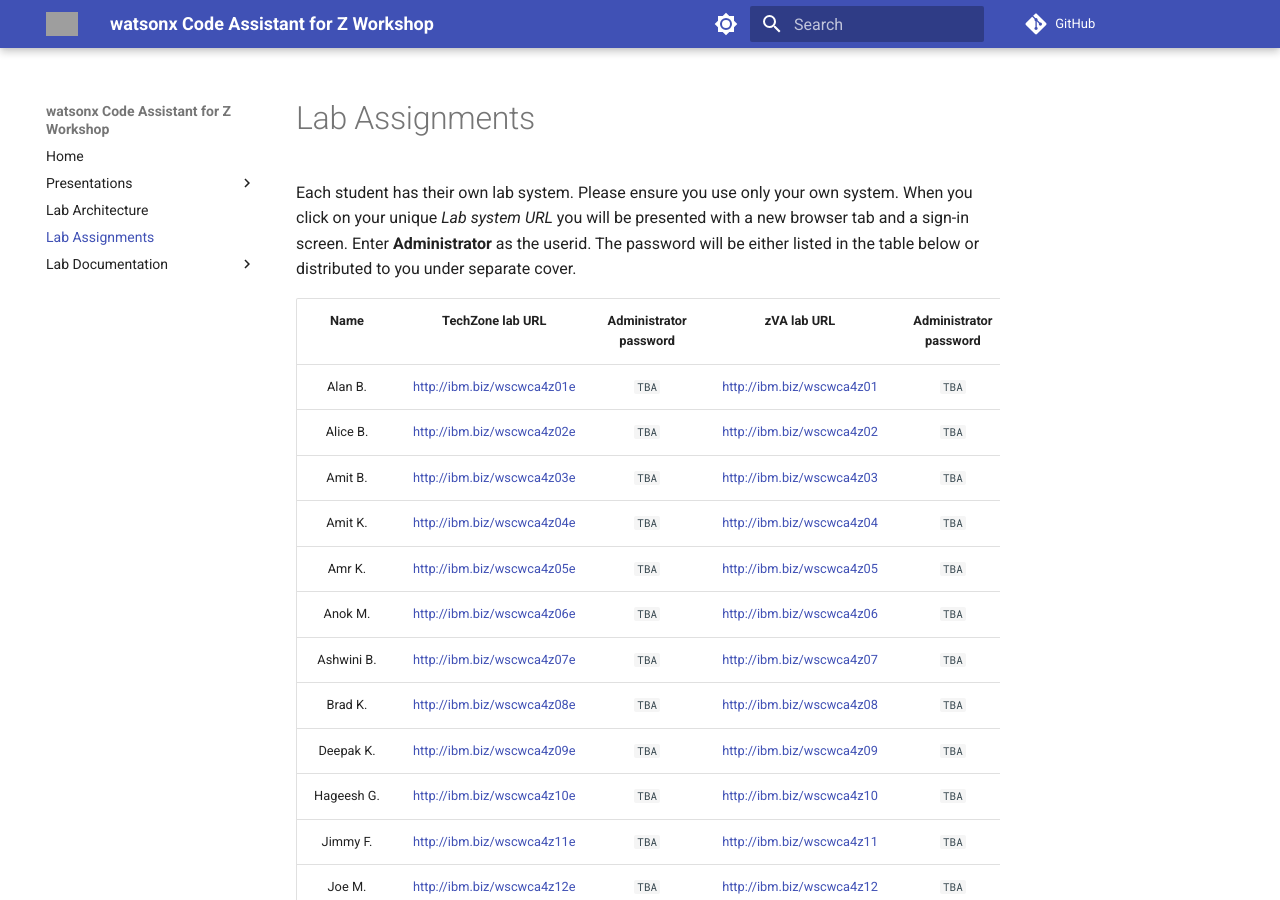
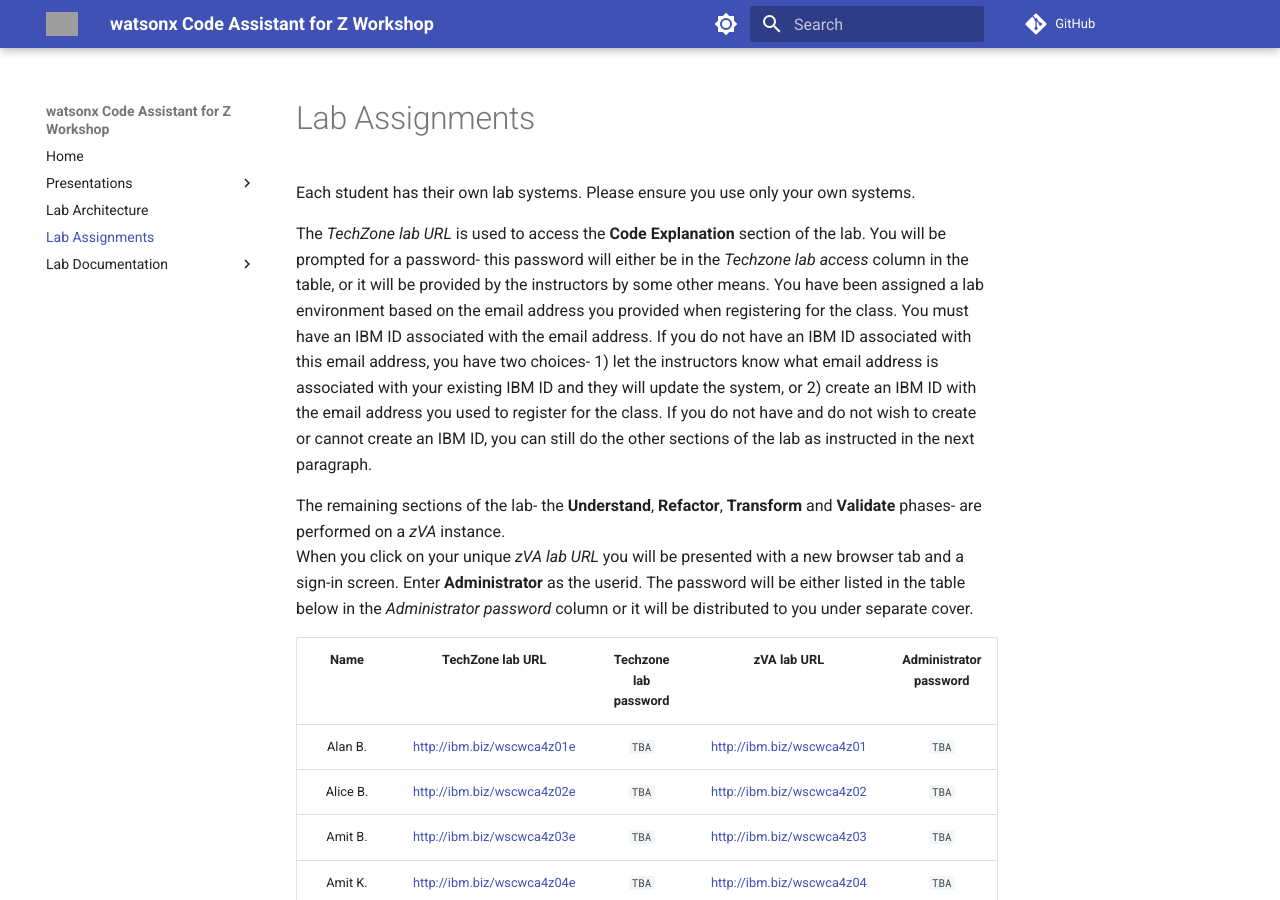
Before and after one commit to ibm-wsc/WCA4Z-Wildfire-Workshop, an MkDocs documentation site: the page built from docs/lab-assignments.md, in a window 1280 px wide and 900 px high. Built offline with MkDocs 1.6.1 and Material for MkDocs 9.7.7, drawn with Linux system fonts in a browser that asks for light colours; comment, search, counter and statistics services are not loaded; grey boxes are pictures that could not be loaded.

Commit message:
lab updates

```diff
--- a/docs/lab-assignments.md
+++ b/docs/lab-assignments.md
@@ -1,9 +1,15 @@
 # Lab Assignments
 
 
-Each student has their own lab system.   Please ensure you use only your own system.  When you click on your unique *Lab system URL* you will be presented with a new browser tab and a sign-in screen.   Enter **Administrator** as the userid. The password will be either listed in the table below or distributed to you under separate cover.
+Each student has their own lab systems.   Please ensure you use only your own systems.
 
-|Name| TechZone lab URL|Administrator password| zVA lab URL | Administrator password|
+The *TechZone lab URL* is used to access the **Code Explanation** section of the lab.  You will be prompted for a password-  this password will either be in the *Techzone lab access* column in the table, or it will be provided by the instructors by some other means.  You have been assigned a lab environment based on the email address you provided when registering for the class.  You must have an IBM ID associated with the email address.  If you do not have an IBM ID associated with this email address, you have two choices- 1) let the instructors know what email address is associated with your existing IBM ID and they will update the system, or 2) create an IBM ID with the email address you used to register for the class.  If you do not have and do not wish to create or cannot create an IBM ID, you can still do the other sections of the lab as instructed in the next paragraph.
+
+The remaining sections of the lab-  the **Understand**, **Refactor**, **Transform** and **Validate** phases- are performed on a *zVA* instance.
+When you click on your unique *zVA lab URL* you will be presented with a new browser tab and a sign-in screen.   Enter **Administrator** as the userid. The password will be either listed in the table below in the *Administrator password* column or it will be distributed to you under separate cover.
+
+
+|Name| TechZone lab URL|Techzone lab password| zVA lab URL | Administrator password|
 |:--:|:-------------:|:--------------------:|:-:|:-:|
 |Alan B.|[http://ibm.biz/wscwca4z01e](http://ibm.biz/wscwca4z01e){target=_new}|`TBA`|[http://ibm.biz/wscwca4z01](http://ibm.biz/wscwca4z01){target=_new}|`TBA`|
 |Alice B.|[http://ibm.biz/wscwca4z02e](http://ibm.biz/wscwca4z02e){target=_new}|`TBA`|[http://ibm.biz/wscwca4z02](http://ibm.biz/wscwca4z02){target=_new}|`TBA`|
--- a/mkdocs.yml
+++ b/mkdocs.yml
@@ -13,7 +13,7 @@
     - Lab Assignments: 'lab-assignments.md'
     - Lab Documentation:
       - Lab Overview: 'labs/overview.md'
-      - Explain Phase: 'labs/explain.md'
+      - Code Explanation: 'labs/explain.md'
       - Understand Phase: 'labs/understand.md'
       - Refactor Phase: 'labs/refactor.md'
       - Transform Phase: 'labs/transform.md'
```
Also changed, not shown: docs/labs/explain.md (+6 -6 lines), docs/labs/overview.md (+1 -1 lines).
